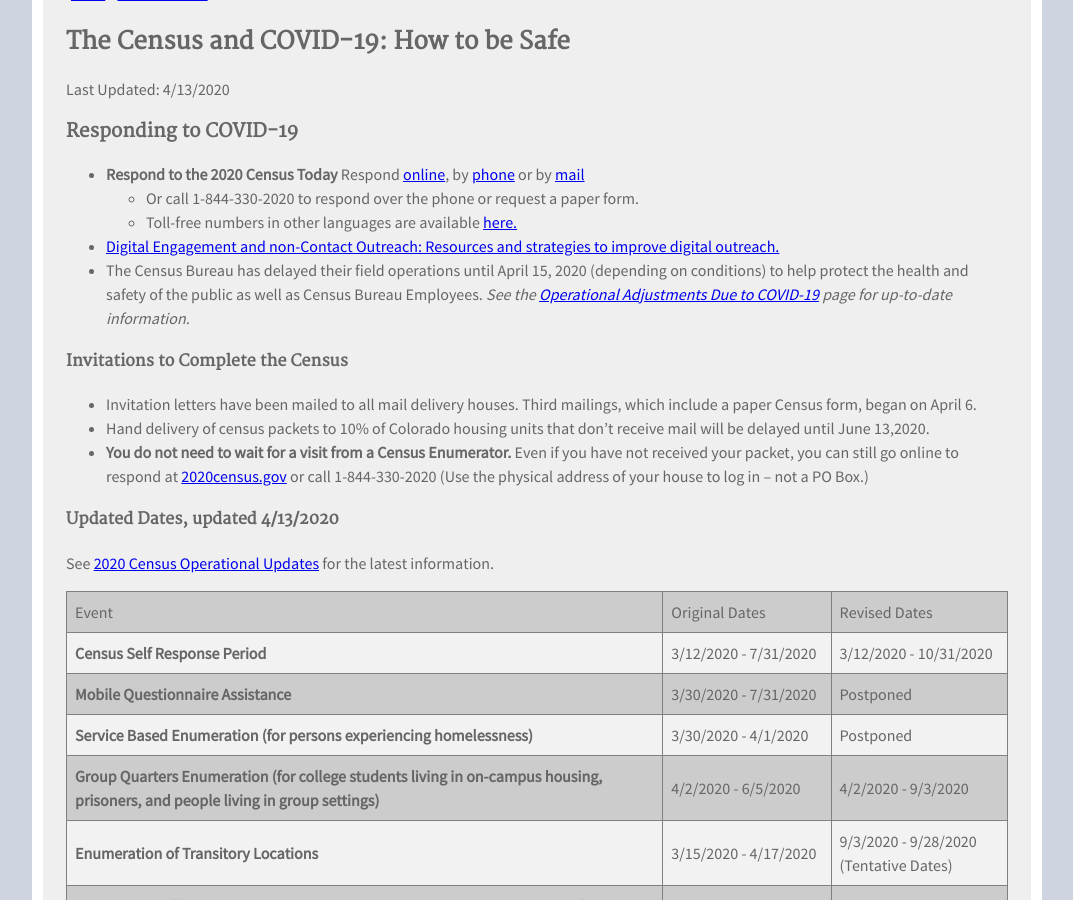
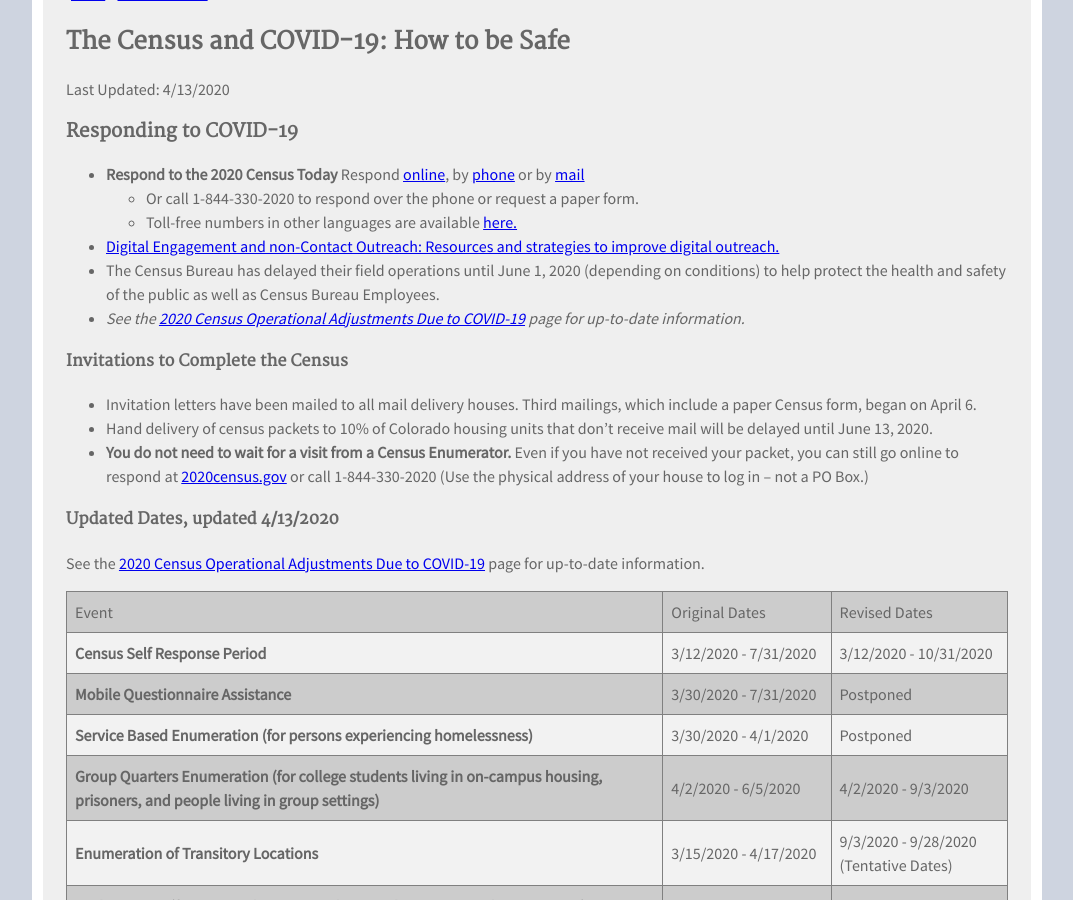
Before and after one commit to TBleess/Website_New, a Jekyll site: the page built from pages/5_CensusACS/2020-covid.html, in a window 1280 px wide and 900 px high, scrolled down 327 px. Shown: the whole window, without its empty margins (103-1176 px from the left). Built offline with Jekyll 4.4.1, drawn with Linux system fonts in a browser that asks for light colours.

Commit message:
Add files via upload

```diff
--- a/pages/5_CensusACS/2020-covid.html
+++ b/pages/5_CensusACS/2020-covid.html
@@ -32,20 +32,20 @@
 <li>Toll-free numbers in other languages are available <a href="https://2020census.gov/en/contact-us.html" target="_blank">here.</a></li>
 </ul>
 <li><a href="https://drive.google.com/open?id=16e4jdQX03oiZBKHeDcTmheWRw0pQmzNV" target="_blank">Digital Engagement and non-Contact Outreach: Resources and strategies to improve digital outreach.</a></li>
-<li>The Census Bureau has delayed their field operations until April 15, 2020 (depending on conditions) to help protect
-the health and safety of the public as well as Census Bureau Employees.
-<i>See the <a href="https://2020census.gov/en/news-events/operational-adjustments-covid-19.html" target="_blank">Operational Adjustments Due to COVID-19</a> page for up-to-date information.</i></li>
+<li>The Census Bureau has delayed their field operations until June 1, 2020 (depending on conditions) to help protect
+the health and safety of the public as well as Census Bureau Employees.</li>
+<li><i>See the <a href="https://2020census.gov/en/news-events/operational-adjustments-covid-19.html" target="_blank">2020 Census Operational Adjustments Due to COVID-19</a> page for up-to-date information.</i></li>
 </ul>
 
 <h4>Invitations to Complete the Census </h4>
 <ul>
 <li>Invitation letters have been mailed to all mail delivery houses.  Third mailings, which include a paper Census form, began on April 6.</li>
-<li>Hand delivery of census packets to 10% of Colorado housing units that don’t receive mail will be delayed until June 13,2020. </li>
+<li>Hand delivery of census packets to 10% of Colorado housing units that don’t receive mail will be delayed until June 13, 2020. </li>
 <li><b>You do not need to wait for a visit from a Census Enumerator.</b>
 Even if you have not received your packet, you can still go online to respond at <a href="https://2020census.gov/" target="_blank">2020census.gov</a> or call 1-844-330-2020 (Use the physical address of your house to log in – not a PO Box.)</li>
 </ul>
 <h4>Updated Dates, updated 4/13/2020</h4>
-<p>See <a href="https://2020census.gov/en/news-events/operational-adjustments-covid-19.html" target="_blank">2020 Census Operational Updates</a> for the latest information.
+<p>See the <a href="https://2020census.gov/en/news-events/operational-adjustments-covid-19.html" target="_blank">2020 Census Operational Adjustments Due to COVID-19</a> page for up-to-date information.</p>
 <table border="1">
 <tr><td>Event</td><td>Original Dates</td><td>Revised Dates</td></tr>
 <tr><td><b>Census Self Response Period</b></td><td> 3/12/2020 - 7/31/2020</td><td>3/12/2020 - 10/31/2020</td></tr>
--- a/pages/5_CensusACS/2020-resources.html
+++ b/pages/5_CensusACS/2020-resources.html
@@ -61,7 +61,7 @@
 <div class="panel">
 <p>The 2020 Census is underway and households across America are responding every day</p>
 <p>In light of the COVID-19 outbreak the US Census Bureau has adjusted several 2020 Census deadlines.  The most recent delay was announced on March 28, when the Census Bureau delayed all field operations until April 15, 2020.</p>
-<p>Click on <a href="https://2020census.gov/en/news-events/operational-adjustments-covid-19.html" target="_blank">2020 Census Operational Updates</a> page for the latest information.</p>
+<p>See the <a href="https://2020census.gov/en/news-events/operational-adjustments-covid-19.html" target="_blank">2020 Census Operational Adjustments Due to COVID-19</a> page for up-to-date information.</p>
 <table border="1">
 <tr><td>Event</td><td>Original Dates</td><td>Revised Dates</td></tr>
 <tr><td><b>Census Self Response Period</b></td><td> 3/12/2020 - 7/31/2020</td><td>3/12/2020 - 10/31/2020</td></tr>
```
